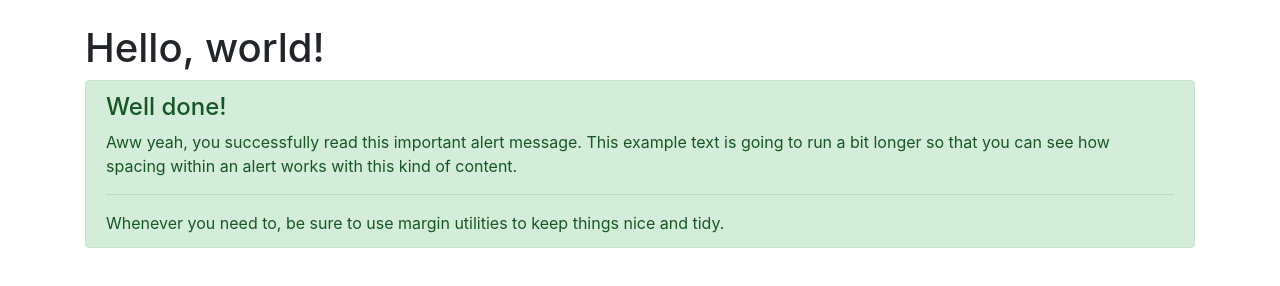
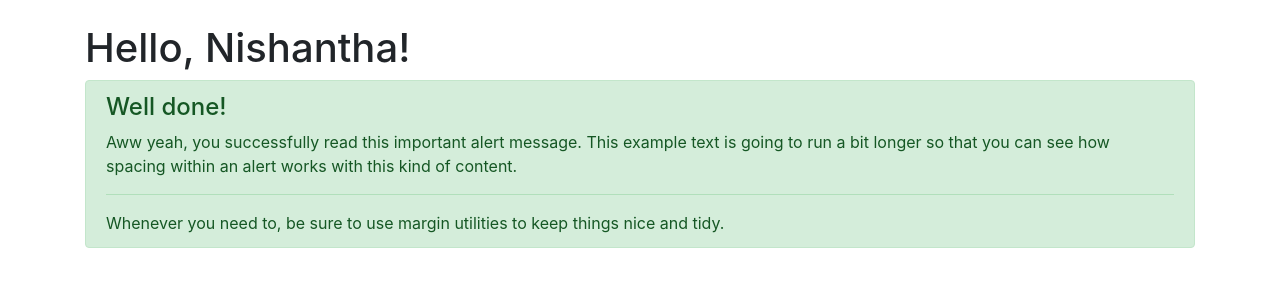
Before and after one commit to nishantha-kumara/jenking-test, a plain HTML site: page index.html in a window 1280 px wide. Drawn offline with nearby package versions, Linux system fonts and the light colour scheme.

Commit message:
name added

```diff
--- a/index.html
+++ b/index.html
@@ -18,7 +18,7 @@
 
     <div class="container">
         <br>
-        <h1>Hello, world!</h1>
+        <h1>Hello, Nishantha!</h1>
 
         <div class="alert alert-success" role="alert">
             <h4 class="alert-heading">Well done!</h4>
```
